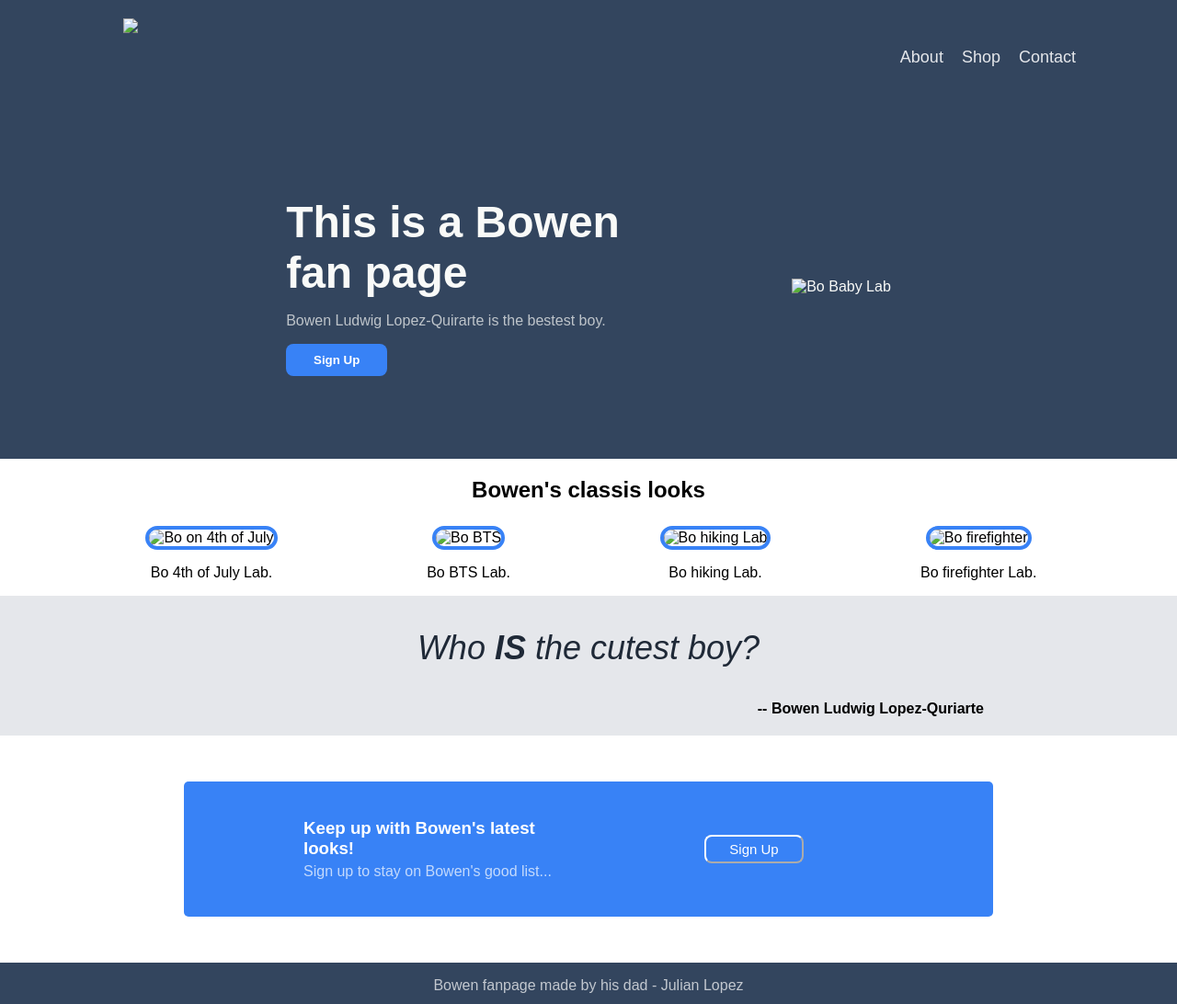
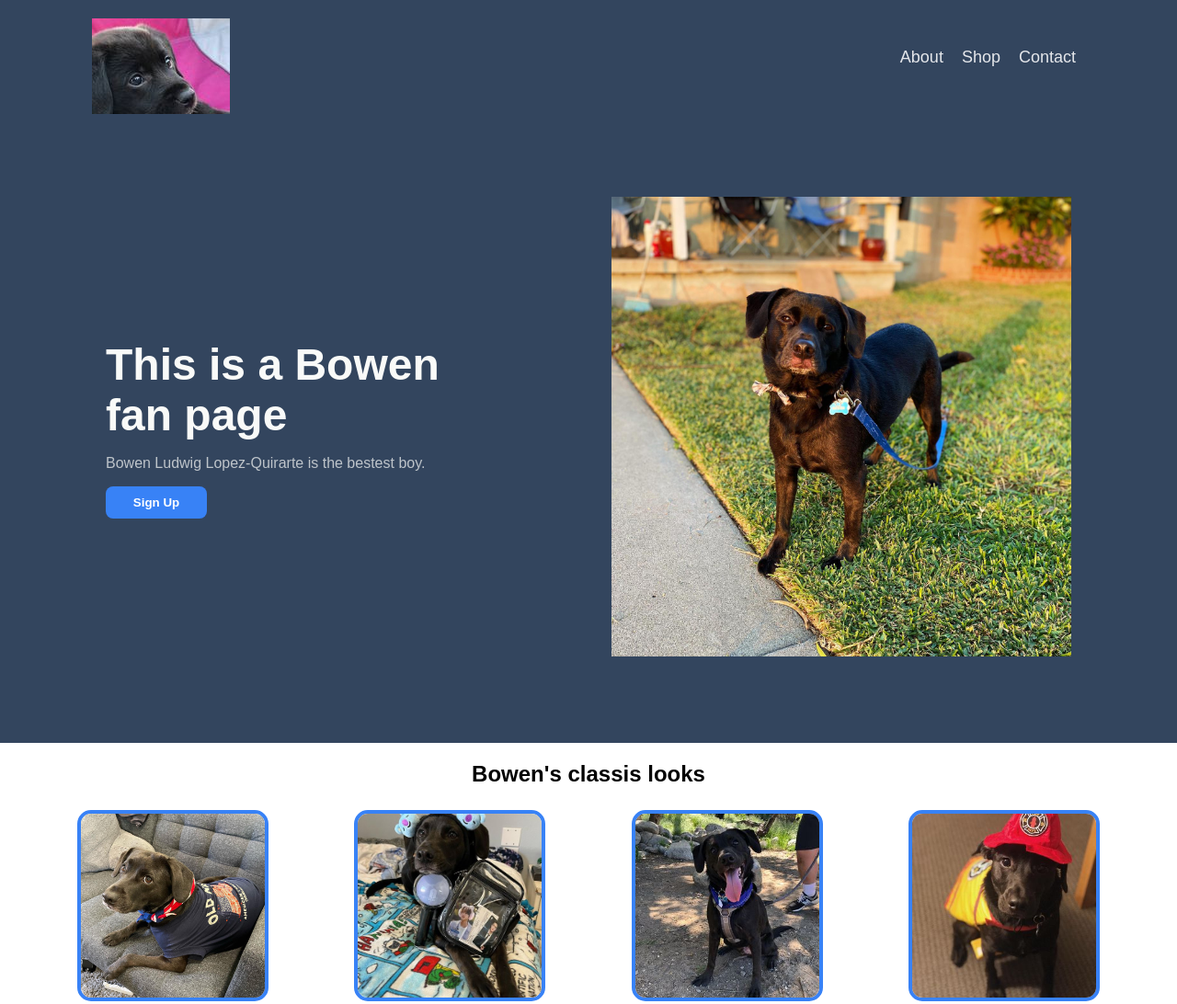
Before and after one commit to JulianMLopez/odin-landing-page, a plain HTML site: page index.html in a window 1280 px wide. Shown: the top 1092 px of the page at 92% size. Drawn offline with Linux system fonts and the light colour scheme; the site is published under a folder, as on GitHub Pages, so addresses that start at the root find nothing.

Commit message:
Updated image paths.

```diff
--- a/index.html
+++ b/index.html
@@ -9,7 +9,7 @@
         <div class="container">
             <div class="header">
                 <div class="logo">
-                    <img src=/images/bowen-logo.jpeg>
+                    <img src=images/bowen-logo.jpeg>
                 </div>
                 <div class="header-link">
                     <a href="#">About</a>
@@ -24,26 +24,26 @@
                     <button type="button">Sign Up</button>
                 </div>
                 <div class="hero-img">
-                <img src=/images/bowen-2.jpeg alt="Bo Baby Lab">
+                <img src=images/bowen-2.jpeg alt="Bo Baby Lab">
                 </div>
             </div>
             <div class="box">
                 <h2>Bowen's classis looks</h2>
                 <div class="box-info">
                     <div>
-                        <img src=/images/bowen-1.jpeg alt="Bo on 4th of July    ">
+                        <img src=images/bowen-1.jpeg alt="Bo on 4th of July    ">
                         <p>Bo 4th of July Lab.</p>
                     </div>
                     <div>
-                        <img src=/images/bowen-3.jpeg alt="Bo BTS">
+                        <img src=images/bowen-3.jpeg alt="Bo BTS">
                         <p>Bo BTS Lab.</p>
                     </div>
                     <div>
-                        <img src=/images/bowen-4.jpeg alt="Bo hiking Lab">
+                        <img src=images/bowen-4.jpeg alt="Bo hiking Lab">
                         <p>Bo hiking Lab.</p>
                     </div>
                     <div>
-                        <img src=/images/bowen-5.jpeg alt="Bo firefighter">
+                        <img src=images/bowen-5.jpeg alt="Bo firefighter">
                         <p>Bo firefighter Lab.</p>
                     </div>
                 </div>
```
